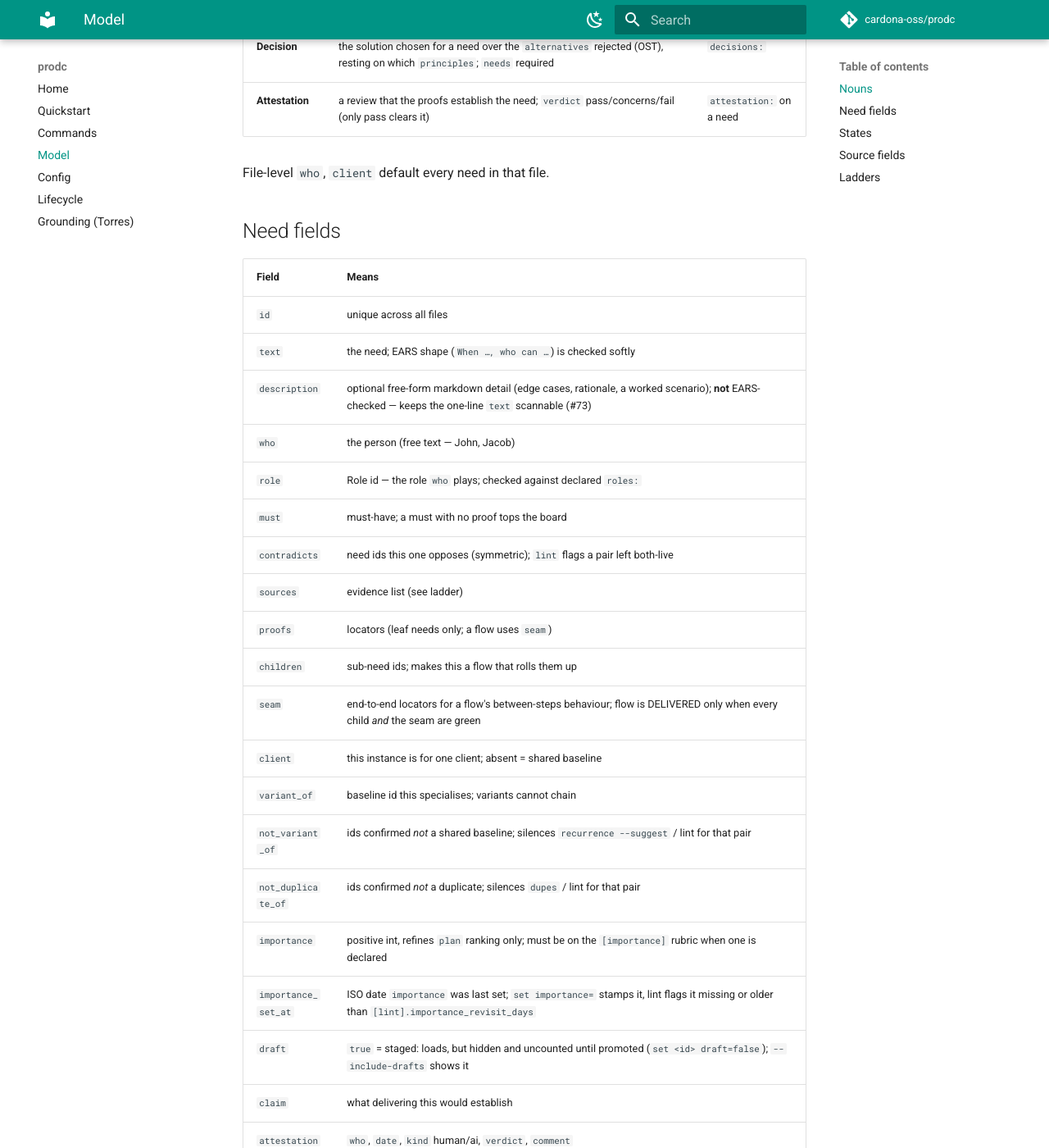
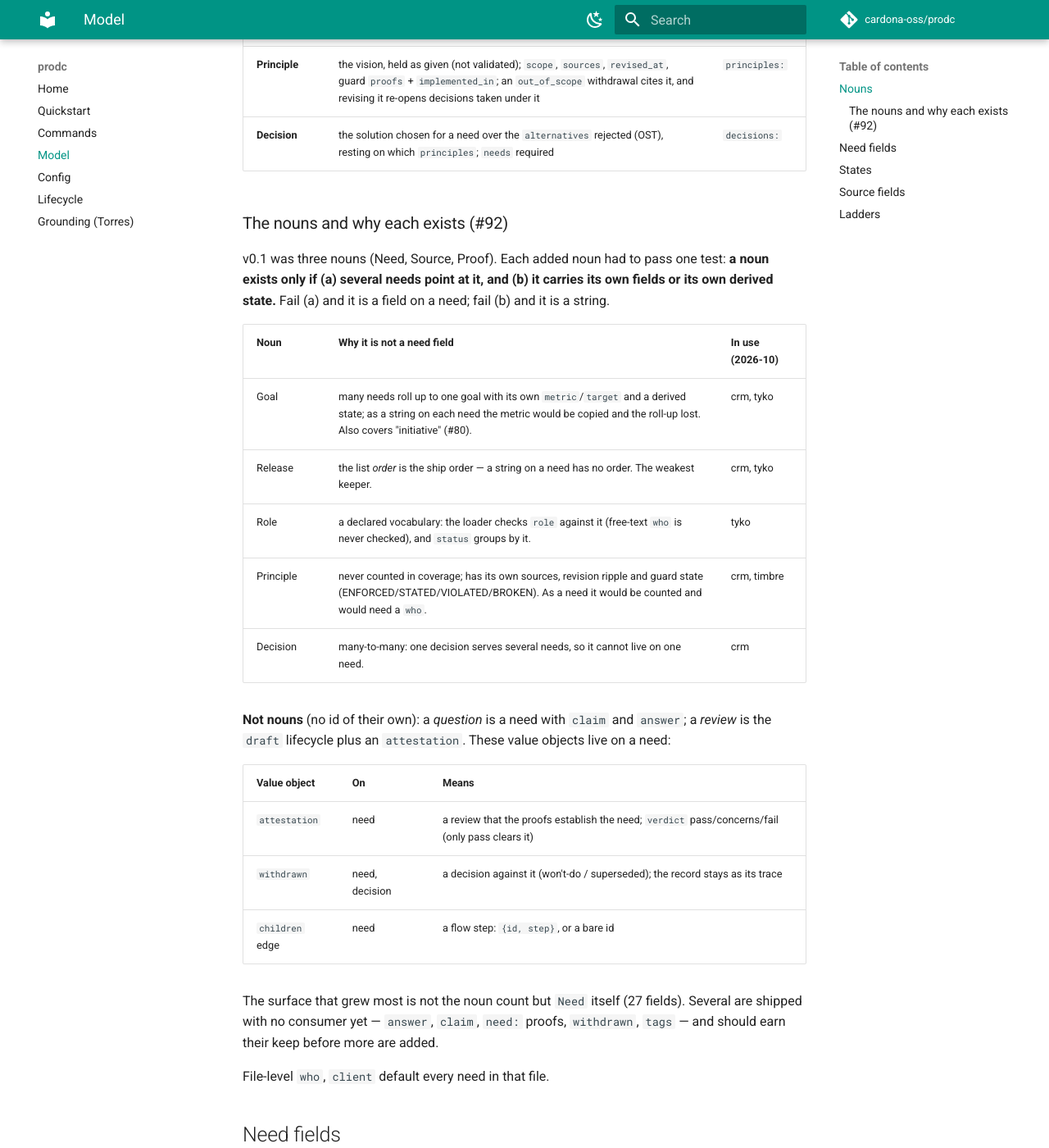
Before and after one commit to jorgeecardona/prodc, an MkDocs documentation site: the page built from docs/model.md, in a window 1280 px wide and 1400 px high, scrolled down 759 px. Shown: the whole window at 82% size. Built offline with MkDocs 1.6.1 and Material for MkDocs 9.7.7, drawn with Linux system fonts in a browser that asks for light colours; comment, search, counter and statistics services are not loaded; some of the changed text lies outside the part shown.

Commit message:
docs(model): the nouns and why each exists — audit against the 3-noun bar (#92)
Reviewed with Fable against model.py and the real boards (crm, tyko, paas,
lingua, timbre, accounting). The honest count is 8 nouns: Need, Source, Proof +
Goal, Release, Role, Principle, Decision. All 5 added nouns keep; none demoted.

- docs/model.md: the admission test (a noun exists only if several needs point
  at it AND it carries its own fields or derived state), one line per added noun
  with its real consumer, and the value objects (attestation, withdrawn, children
  edge) moved out of the Nouns table — Attestation was miscounted as a noun.
  "Question" and "Review" are not nouns (a need with claim/answer; draft +
  attestation). Notes that the real growth is Need's 27 fields, several shipped
  with no consumer yet. Need fields: add `tags`, `children` {id, step} shape.
- README: the noun sentence now says 5 nouns beyond need/source/proof, with the
  rest as fields on a need.

```diff
--- a/docs/model.md
+++ b/docs/model.md
@@ -4,17 +4,46 @@ All nouns live in the files matched by `[prodc].files` (or its older alias `[pro
 
 ## Nouns
 
+prodc has **8 nouns**: the 3 it started with, and 5 added since. A noun is anything with an
+id that other records point at and its own slot in the model; everything else is a field.
+
 | Noun | One line | Key |
 |---|---|---|
 | **Need** | what a named person wants; a flow is a need with `children` | `needs:` |
 | **Source** | where it came from; `primary`/`secondary`/`assumption` — no primary/secondary = opinion | `sources:` on a need |
 | **Proof** | `<adapter>:<payload>` resolved against the repo | `proofs:` on a need |
-| **Goal** | measurable objective needs trace up to; `id`, `text`, `metric` | `goals:` |
+| **Goal** | measurable objective needs trace up to; `id`, `text`, `metric`, `description`, `target` | `goals:` |
 | **Release** | ship slice; list order = ship order; `id`, `text` | `releases:` |
 | **Role** | a named function in the product's world; `who`+`client` is an instance of it (John@Sincerely is the `owner`); `id`, `text` | `roles:` |
-| **Principle** | the product vision, held as given (not validated); an `out_of_scope` withdrawal cites it, and revising it re-opens decisions taken under it | `principles:` |
+| **Principle** | the vision, held as given (not validated); `scope`, `sources`, `revised_at`, guard `proofs` + `implemented_in`; an `out_of_scope` withdrawal cites it, and revising it re-opens decisions taken under it | `principles:` |
 | **Decision** | the solution chosen for a need over the `alternatives` rejected (OST), resting on which `principles`; `needs` required | `decisions:` |
-| **Attestation** | a review that the proofs establish the need; `verdict` pass/concerns/fail (only pass clears it) | `attestation:` on a need |
+
+### The nouns and why each exists (#92)
+
+v0.1 was three nouns (Need, Source, Proof). Each added noun had to pass one test:
+**a noun exists only if (a) several needs point at it, and (b) it carries its own fields or
+its own derived state.** Fail (a) and it is a field on a need; fail (b) and it is a string.
+
+| Noun | Why it is not a need field | In use (2026-10) |
+|---|---|---|
+| Goal | many needs roll up to one goal with its own `metric`/`target` and a derived state; as a string on each need the metric would be copied and the roll-up lost. Also covers "initiative" (#80). | crm, tyko |
+| Release | the list *order* is the ship order — a string on a need has no order. The weakest keeper. | crm, tyko |
+| Role | a declared vocabulary: the loader checks `role` against it (free-text `who` is never checked), and `status` groups by it. | tyko |
+| Principle | never counted in coverage; has its own sources, revision ripple and guard state (ENFORCED/STATED/VIOLATED/BROKEN). As a need it would be counted and would need a `who`. | crm, timbre |
+| Decision | many-to-many: one decision serves several needs, so it cannot live on one need. | crm |
+
+**Not nouns** (no id of their own): a *question* is a need with `claim` and `answer`; a
+*review* is the `draft` lifecycle plus an `attestation`. These value objects live on a need:
+
+| Value object | On | Means |
+|---|---|---|
+| `attestation` | need | a review that the proofs establish the need; `verdict` pass/concerns/fail (only pass clears it) |
+| `withdrawn` | need, decision | a decision against it (won't-do / superseded); the record stays as its trace |
+| `children` edge | need | a flow step: `{id, step}`, or a bare id |
+
+The surface that grew most is not the noun count but `Need` itself (27 fields). Several are
+shipped with no consumer yet — `answer`, `claim`, `need:` proofs, `withdrawn`, `tags` — and
+should earn their keep before more are added.
 
 File-level `who`, `client` default every need in that file.
 
@@ -31,7 +60,7 @@ File-level `who`, `client` default every need in that file.
 | `contradicts` | need ids this one opposes (symmetric); `lint` flags a pair left both-live |
 | `sources` | evidence list (see ladder) |
 | `proofs` | locators (leaf needs only; a flow uses `seam`) |
-| `children` | sub-need ids; makes this a flow that rolls them up |
+| `children` | flow edges — a bare need id, or `{id, step}` naming the step it plays (`[flows].steps`); makes this a flow that rolls them up |
 | `seam` | end-to-end locators for a flow's between-steps behaviour; flow is DELIVERED only when every child *and* the seam are green |
 | `client` | this instance is for one client; absent = shared baseline |
 | `variant_of` | baseline id this specialises; variants cannot chain |
@@ -42,6 +71,7 @@ File-level `who`, `client` default every need in that file.
 | `draft` | `true` = staged: loads, but hidden and uncounted until promoted (`set <id> draft=false`); `--include-drafts` shows it |
 | `claim` | what delivering this would establish |
 | `attestation` | `who`, `date`, `kind` human/ai, `verdict`, `comment` |
+| `tags` | flat filter labels (`status --tag X`); `lint` flags singletons, near-duplicate spellings, and a tag that names a goal/role/release/client |
 | `goal` | Goal id; absent = flagged ungoaled |
 | `release` | Release id |
 | `product` | `false` = infra/NFR, listed but not counted |
```
Also changed, not shown: README.md (+4 -3 lines).
